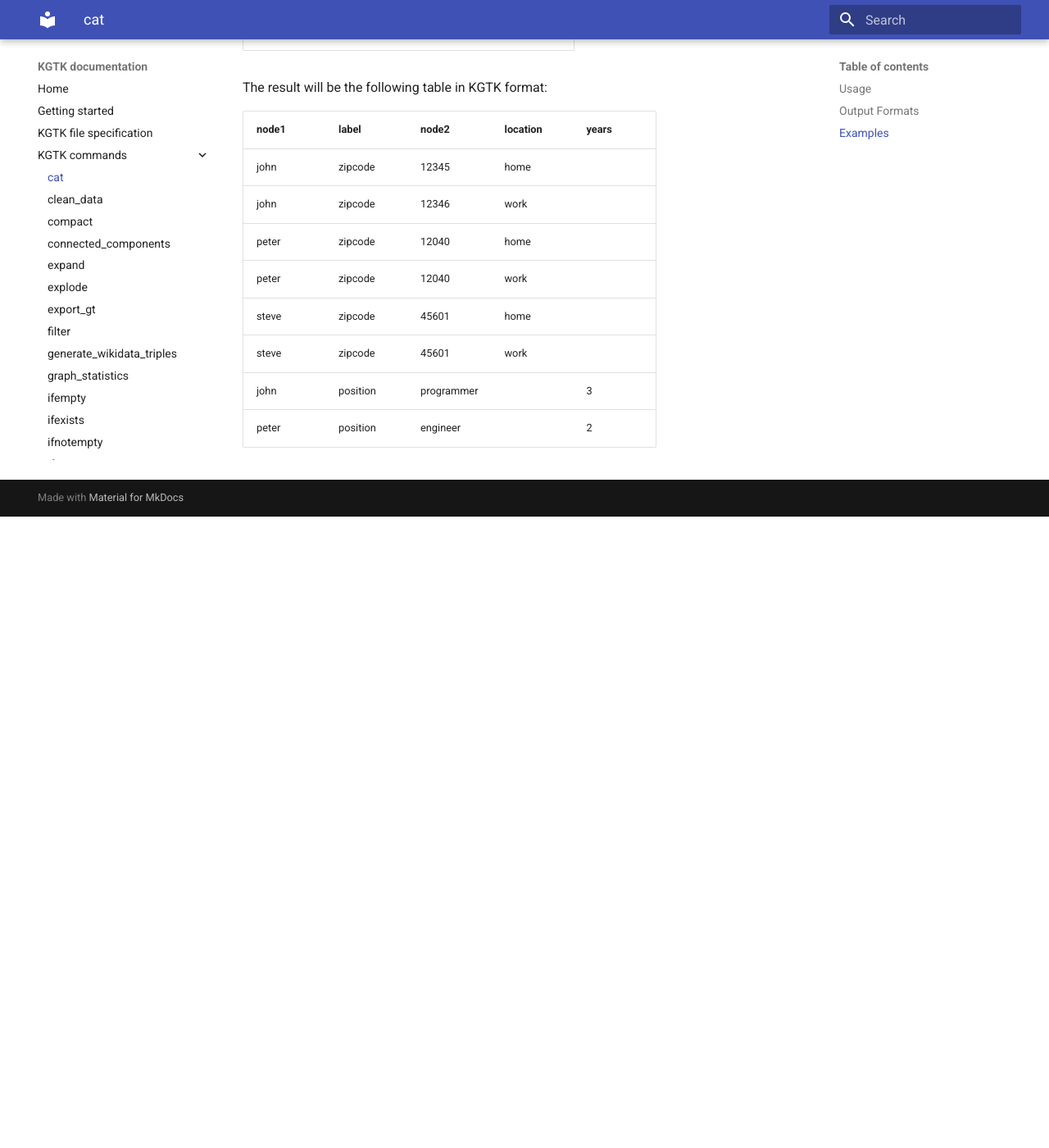
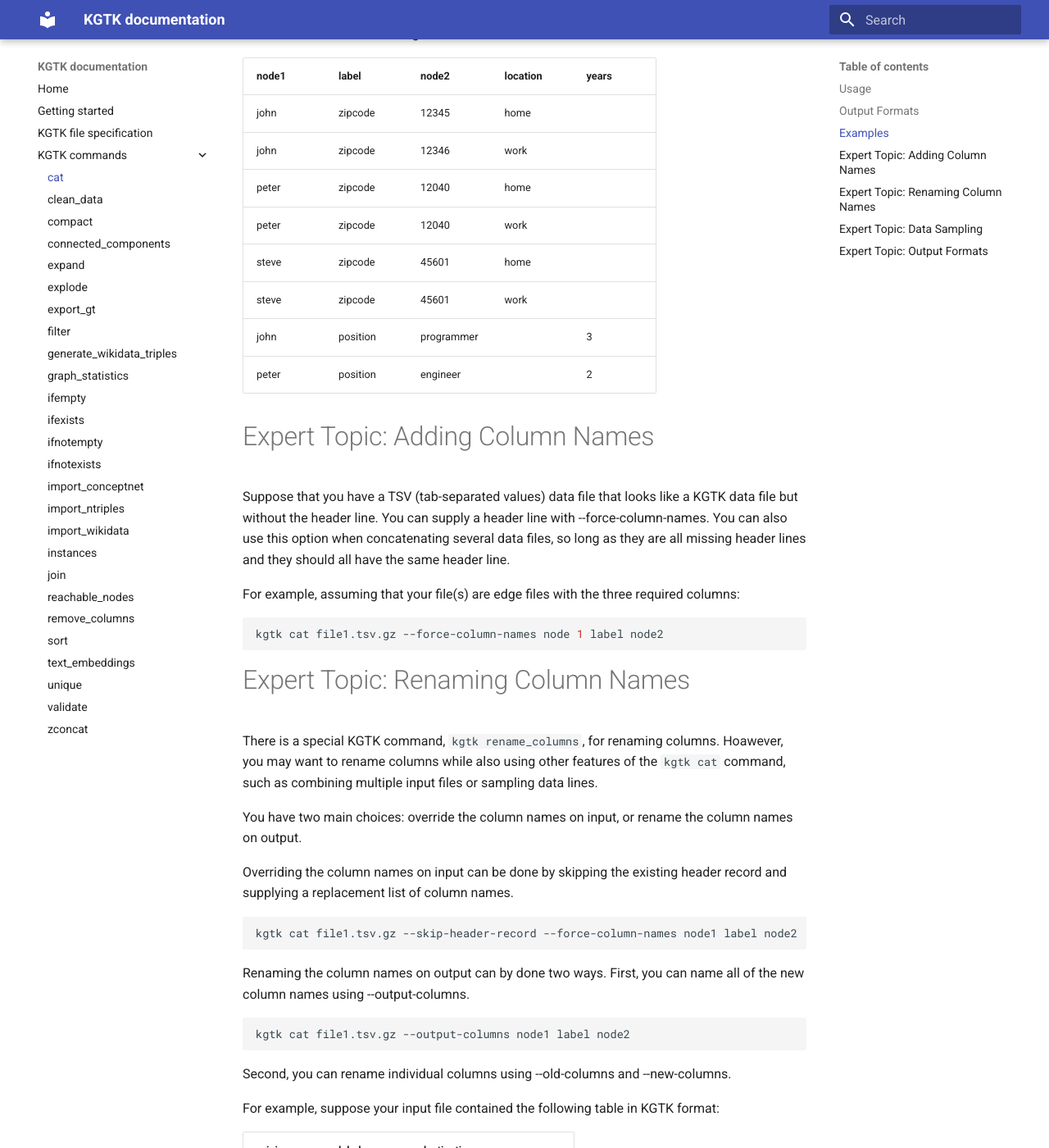
Before and after one commit to usc-isi-i2/kgtk, an MkDocs documentation site: the page built from docs/cat.md, in a window 1280 px wide and 1400 px high, scrolled down 2450 px. Shown: the whole window at 82% size. Built offline with MkDocs 1.6.1 and Material for MkDocs 9.7.7, drawn with Linux system fonts in a browser that asks for light colours; before the commit the page ends 3080 px from its top, so only the background shows below that; some of the changed text lies outside the part shown.

Commit message:
Provide several expert topics.

````diff
--- a/docs/cat.md
+++ b/docs/cat.md
@@ -55,7 +55,7 @@
 
 ## Examples
 
-Combine two KGTK files, sending the output to standard output.
+Combine two or more KGTK files, sending the output to standard output.
 
 ```bash
 kgtk cat file1.tsv file2.tsv
@@ -97,3 +97,158 @@
 | steve | zipcode  | 45601      | work     |       |
 | john  | position | programmer |          | 3     |
 | peter | position | engineer   |          | 2     |
+
+# Expert Topic: Adding Column Names
+
+Suppose that you have a TSV (tab-separated values) data file
+that looks like a KGTK data file but without the header line.
+You can supply a header line with --force-column-names.
+You can also use this option when concatenating several
+data files, so long as they are all missing header lines and
+they should all have the same header line.
+
+For example, assuming that your file(s) are edge files with
+the three required columns:
+
+```bash
+kgtk cat file1.tsv.gz --force-column-names node 1 label node2
+```
+# Expert Topic: Renaming Column Names
+
+There is a special KGTK command, `kgtk rename_columns`, for renaming columns.
+Hoawever, you may want to rename columns while also using other features of
+the `kgtk cat` command, such as combining multiple input files or sampling
+data lines.
+
+You have two main choices: override the column names on input, or rename the
+column names on output.
+
+Overriding the column names on input can be done by skipping the existing
+header record and supplying a replacement list of column names.
+
+```bash
+kgtk cat file1.tsv.gz --skip-header-record --force-column-names node1 label node2
+```
+
+Renaming the column names on output can by done two ways.  First, you can name
+all of the new column names using --output-columns.
+
+```bash
+kgtk cat file1.tsv.gz --output-columns node1 label node2
+```
+
+Second, you can rename individual columns using --old-columns and --new-columns.
+
+For example, suppose your input file contained the following table in KGTK format:
+
+| origin | label    | destination      | years |
+| ----- | -------- | ---------- | ----- |
+| john  | position | programmer | 3     |
+| peter | position | engineer   | 2     |
+
+You want to rename the `origin` column to `node1`, and the `destination`
+column to `node2`.
+
+```bash
+kgtk cat file1.tsv.gz --old-columns origin destination --new-columns node1 node2
+```
+
+The result will be the following table in KGTK format:
+
+| node1 | label    | node2      | years |
+| ----- | -------- | ---------- | ----- |
+| john  | position | programmer | 3     |
+| peter | position | engineer   | 2     |
+
+When you rename columns on input, the change applies to all input files: they
+all must have the same column layout, for which you will provide a new set of
+column names. Renaming column nmes on output can be done when you combine a
+disparate set of KGTK files.  The rename applies to the merged set of column
+names computed by `kgtk cat`.
+
+# Expert Topic: Data Sampling
+
+Limit the number of records read (like `head`).
+
+```bash
+kgtk cat file1.tsv.gz --record-limit 4
+```
+
+The result will be the following table in KGTK format:
+
+| node1 | label   | node2 | location |
+| ----- | ------- | ----- | -------- |
+| john  | zipcode | 12345 | home     |
+| john  | zipcode | 12346 | work     |
+| peter | zipcode | 12040 | home     |
+| peter | zipcode | 12040 | work     |
+
+Skip some number of initial records, then begin processing.
+
+```bash
+kgtk cat file1.tsv.gz --initial-skip-count 4
+```
+
+The result will be the following table in KGTK format:
+
+| node1 | label   | node2 | location |
+| ----- | ------- | ----- | -------- |
+| steve | zipcode | 45601 | home     |
+| steve | zipcode | 45601 | work     |
+
+Process the last n records relative to the end (like `tail`).
+You must know the number of data records in the file (the number of lines
+in the file minus the header line).
+
+```bash
+kgtk cat file1.tsv.gz --record-limit 6 --tail-count 3
+```
+
+The result will be the following table in KGTK format:
+
+| node1 | label   | node2 | location |
+| ----- | ------- | ----- | -------- |
+| peter | zipcode | 12040 | work     |
+| steve | zipcode | 45601 | home     |
+| steve | zipcode | 45601 | work     |
+
+Process every nth record (after skipping, but calculated relative to
+the count of data lines read before skipping).  The following example will
+process every second line.
+
+```bash
+kgtk cat file1.tsv.gz --every-nth-record 2
+```
+
+The result will be the following table in KGTK format:
+
+| node1 | label   | node2 | location |
+| ----- | ------- | ----- | -------- |
+| john  | zipcode | 12346 | work     |
+| peter | zipcode | 12040 | work     |
+| steve | zipcode | 45601 | work     |
+
+If both --initial-skip-count # and --record-limit # --tail-count #
+are specified, the number of records skipped will be the maximum of
+the initial skip count and (record limit minus tail count).
+
+# Expert Topic: Output Formats
+
+Althouth `kgtk cat` is primarilly intended to read and write KGTK format
+files, it can also be used to convert KGTK files to a number of other formats.
+
+| Format | Description |
+| ------ | ----------- |
+| csv    | comma-separated values. |
+| json   | A JSON list of lists. The first inner list contains the column names, the remaining inner lists contain data rows. |
+| json-map | A JSON list of maps. Column names are mapped to data values. |
+| json-map-compact | A JSON list of maps. Column names are mapped to data values, whith empty data values omitted. |
+| jsonl   | A JSON Lines file od lists. The first inner list contains the column names, the remaining inner lists contain data rows. |
+| jsonl-map | A JSON Lines file of maps. Column names are mapped to data values. |
+| jsonl-map-compact | A JSON Lines file of maps. Column names are mapped to data values, whith empty data values omitted. |
+| kgtk | KGTK tab-separated value format. |
+| md | GitHub Markdown tables |
+
+The csv and json* formats use very primitive conversions at the present time,
+which do not provide proper treatment for different data types: booleans,
+numbers, strings.
````
